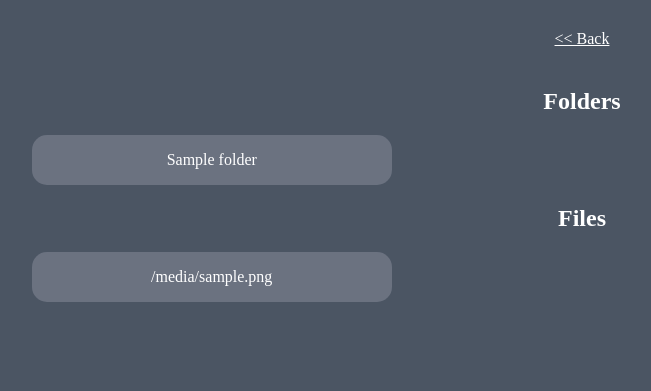
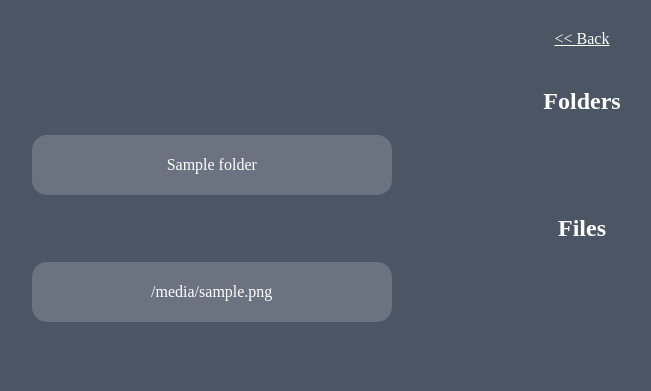
Before and after one commit to thatITfox/WriteupRepo, a Flask app: template templates/structure.html in a window 1280 px wide. Shown: the part 60-451 px from the top of the page, without its empty margins (58-709 px from the left). Run offline with Flask 3, Linux system fonts and the light colour scheme; the template is opened without the code that fills it: most values are stand-ins (such as "Sample title", 1, 10 or a date in 2020); some web fonts are replaced.

Commit message:
Fixed some css

```diff
--- a/static/styles.css
+++ b/static/styles.css
@@ -94,6 +94,10 @@ body {
     font-family: VCR OSD mono;
 }
 
+#folder-content {
+    padding-bottom: 70px;
+}
+
 #folder-content #folders, #folder-content #files {
     display: grid;
     width: 100%;
@@ -108,6 +112,7 @@ body {
     justify-content: center;
     background-color: rgb(107, 114, 128);;
     border-radius: 15px;
+    padding: 5px;
 }
 
 .folder-block a, .file-block a {
@@ -140,6 +145,22 @@ body {
     font-family: VCR OSD mono;
 }
 
+#markdown-content is(table, th, td) {
+    text-align: center;
+    border: solid #e5e7eb;
+    border-collapse: collapse;
+    border-width: 1px;
+    padding: 5px;
+}
+
+#markdown-content th {
+    background-color: #0284c7;
+}
+
+#markdown-content td {
+    background-color: #075985;
+}
+
 /* error css */
 
 #error-content {
@@ -152,3 +173,13 @@ body {
     font-family: VCR OSD mono;
     margin-top: 40px;
 }
+
+/* for when the screen change */
+@media (orientation: portrait) {
+    #folder-content #folders, #folder-content #files {
+        display: grid;
+        width: 100%;
+        grid-template-columns: 1fr;
+        gap: 10px 10px;
+    }
+}
```
